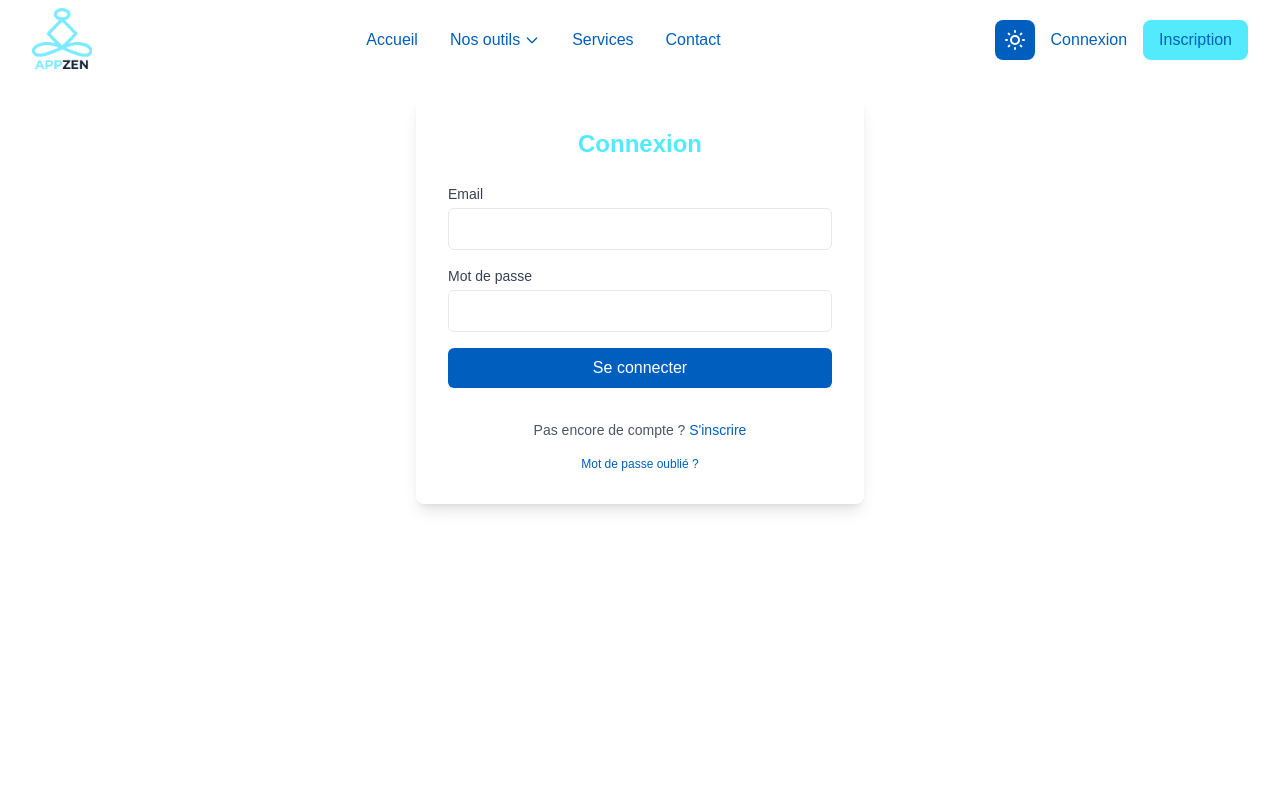
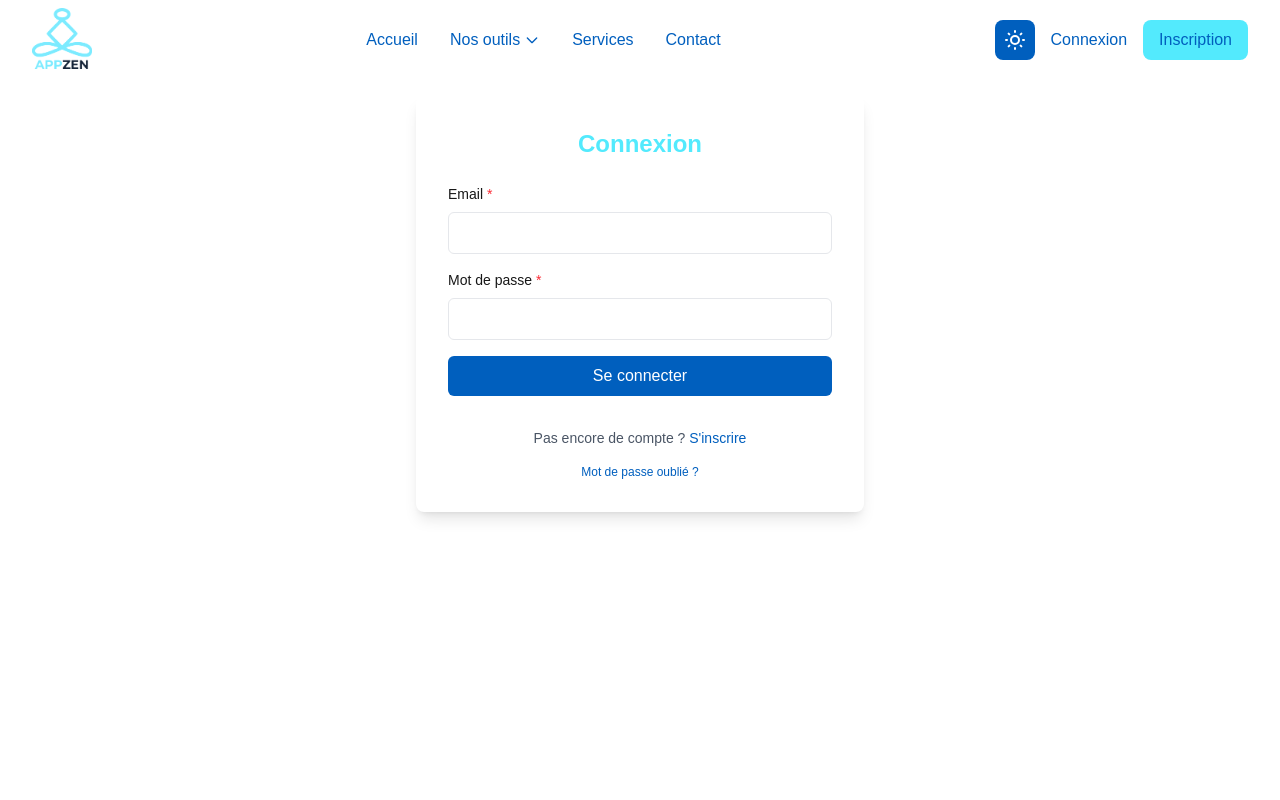
Before and after one commit to CronosV2/cesi-zen, a Next.js app in the folder cesi-zen-code/frontend/: page /login in a window 1280 px wide. Shown: the top 800 px of the page. Built offline with nearby package versions, Linux system fonts and the light colour scheme; no server answers; a web font is replaced by a local one.

Commit message:
Refactor Login component to improve form handling and user feedback; integrate FormInput and AlertMessage components for enhanced modularity and clarity in the login process.

```diff
--- a/cesi-zen-code/frontend/src/app/login/page.tsx
+++ b/cesi-zen-code/frontend/src/app/login/page.tsx
@@ -4,47 +4,46 @@ import { useState } from 'react';
 import { useRouter } from 'next/navigation';
 import Link from 'next/link';
 import { useAuth } from '@/contexts/AuthContext';
+import { FormInput, AlertMessage } from '../../components';
 
 export default function Login() {
   const router = useRouter();
-  const { login } = useAuth(); // Utilisation du contexte d'authentification
+  const { login } = useAuth();
 
-  // État pour les données du formulaire
   const [formData, setFormData] = useState({
     email: '',
     password: '',
   });
 
-  // États pour gérer le chargement et les erreurs
   const [isLoading, setIsLoading] = useState(false);
   const [error, setError] = useState('');
   const [success, setSuccess] = useState(false);
+
+  const handleInputChange = (e: React.ChangeEvent<HTMLInputElement>) => {
+    const { name, value } = e.target;
+    setFormData(prev => ({ ...prev, [name]: value }));
+  };
 
   const handleSubmit = async (e: React.FormEvent) => {
     e.preventDefault();
 
     try {
-      // Activation de l'état de chargement
       setIsLoading(true);
       setError('');
 
-      // Utilisation de la fonction login du contexte d'authentification
       const success = await login(formData.email, formData.password);
 
       if (success) {
-        // Connexion réussie
         console.log('Connexion réussie');
         setSuccess(true);
 
-        // Redirection après 1 seconde
         setTimeout(() => {
-          router.push('/'); // Redirection vers la page d'accueil
+          router.push('/');
         }, 1000);
       } else {
         setError('Identifiants incorrects');
       }
     } catch (err) {
-      // Gestion des erreurs
       console.error('Erreur lors de la connexion:', err);
       setError(err instanceof Error ? err.message : 'Une erreur lors de la connexion');
     } finally {
@@ -59,54 +58,32 @@ export default function Login() {
           Connexion
         </h1>
 
-        {/* Affichage des messages d'erreur */}
-        {error && (
-          <div className="bg-red-100 border border-red-400 text-red-700 px-4 py-3 rounded mb-4">
-            {error}
-          </div>
-        )}
-
-        {/* Message de succès */}
-        {success && (
-          <div className="bg-green-100 border border-green-400 text-green-700 px-4 py-3 rounded mb-4">
-            Connexion réussie ! Redirection en cours...
-          </div>
-        )}
+        {error && <AlertMessage type="error" message={error} />}
+        {success && <AlertMessage type="success" message="Connexion réussie ! Redirection en cours..." />}
 
         <form onSubmit={handleSubmit} className="space-y-4">
-          {/* Champ email */}
-          <div>
-            <label htmlFor="email" className="block text-sm font-medium text-gray-700 mb-1">
-              Email
-            </label>
-            <input
+          <FormInput
+            label="Email"
             type="email"
             id="email"
+            name="email"
             value={formData.email}
-              onChange={(e) => setFormData({ ...formData, email: e.target.value })}
-              className="w-full px-3 py-2 border border-gray-300 rounded-md focus:outline-none focus:ring-2 focus:ring-blue-500"
+            onChange={handleInputChange}
             required
             disabled={isLoading}
           />
-          </div>
 
-          {/* Champ mot de passe */}
-          <div>
-            <label htmlFor="password" className="block text-sm font-medium text-gray-700 mb-1">
-              Mot de passe
-            </label>
-            <input
+          <FormInput
+            label="Mot de passe"
             type="password"
             id="password"
+            name="password"
             value={formData.password}
-              onChange={(e) => setFormData({ ...formData, password: e.target.value })}
-              className="w-full px-3 py-2 border border-gray-300 rounded-md focus:outline-none focus:ring-2 focus:ring-blue-500"
+            onChange={handleInputChange}
             required
             disabled={isLoading}
           />
-          </div>
 
-          {/* Bouton de connexion avec état de chargement */}
           <button
             type="submit"
             disabled={isLoading}
@@ -115,14 +92,12 @@ export default function Login() {
             {isLoading ? 'Connexion en cours...' : 'Se connecter'}
           </button>
 
-          {/* Lien vers la page d'inscription */}
           <div className="text-center mt-4">
             <p className="text-sm text-gray-600">
               Pas encore de compte ? <Link href="/register" className="text-blue-500 hover:underline">S'inscrire</Link>
             </p>
           </div>
 
-          {/* Lien vers la réinitialisation du mot de passe (à implémenter plus tard) */}
           <div className="text-center">
             <p className="text-xs text-gray-500">
               <Link href="/forgot-password" className="hover:underline">Mot de passe oublié ?</Link>
```
Lines whose indentation alone changed are shown as unchanged.
